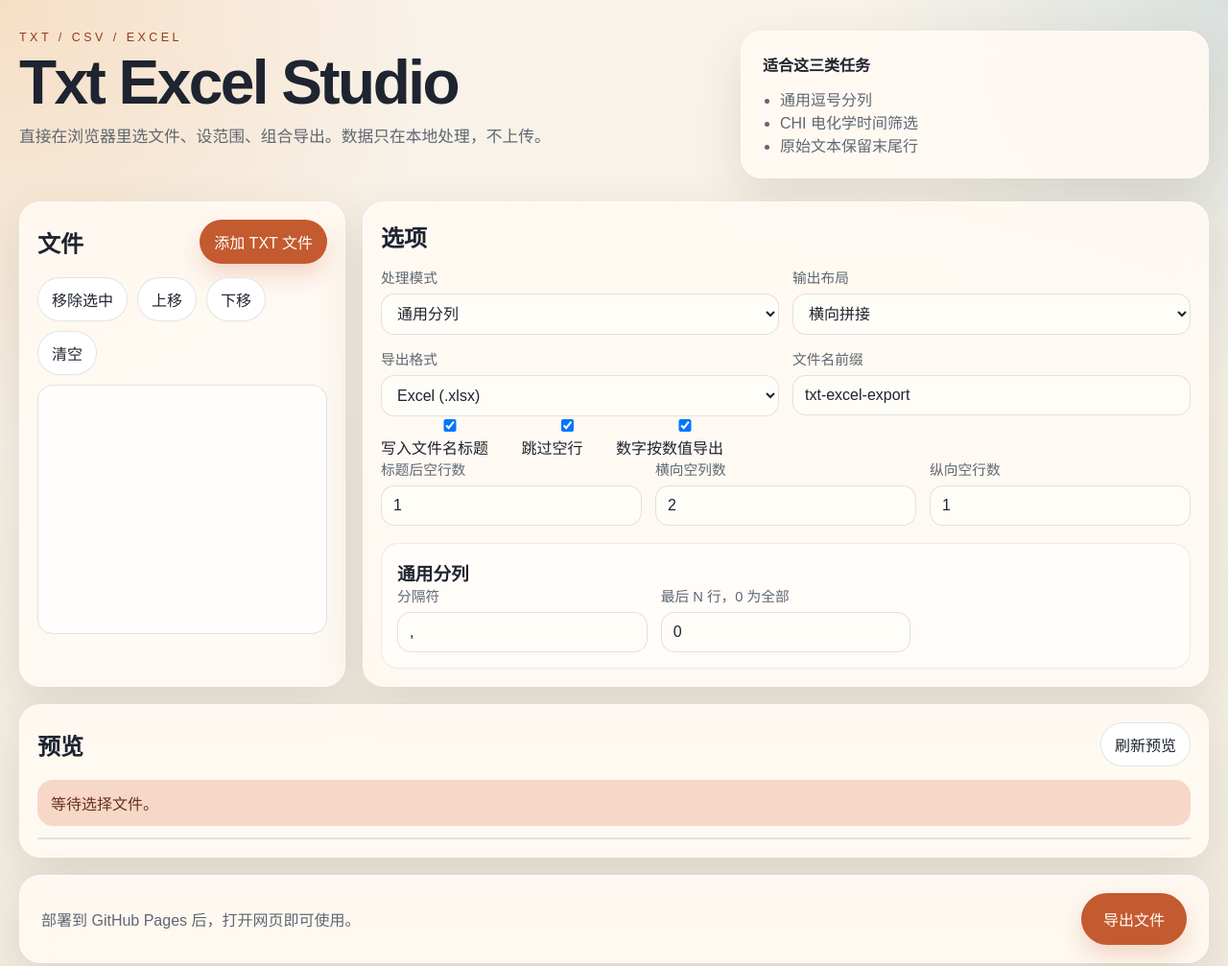
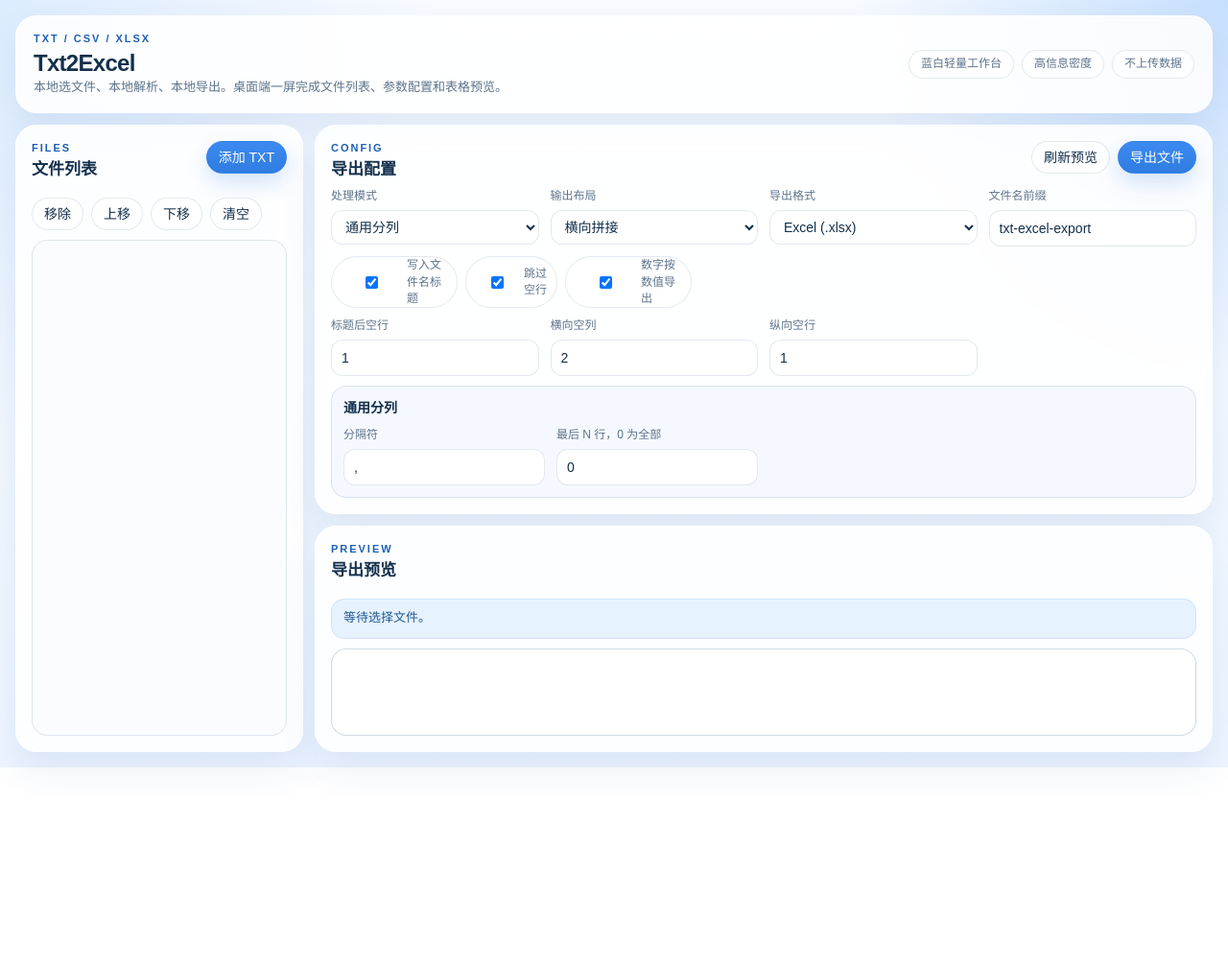
Before and after one commit to ZhengLi-04/Txt2Excel, a plain HTML site: page index.html in a window 1280 px wide. Shown: the top 1007 px of the page at 96% size. After the commit the page ends 800 px from the top, so only its background shows below. Drawn offline with Linux system fonts and the light colour scheme.

Commit message:
Refine workspace layout and blue theme

```diff
--- a/app.js
+++ b/app.js
@@ -47,8 +47,7 @@
 
 function setStatus(message, isError = false) {
   refs.status.textContent = message;
-  refs.status.style.background = isError ? "#f4d2d2" : "";
-  refs.status.style.color = isError ? "#7a1d1d" : "";
+  refs.status.classList.toggle("error", isError);
 }
 
 function refreshFileList() {
--- a/index.html
+++ b/index.html
@@ -10,45 +10,51 @@
   </head>
   <body>
     <div class="page-shell">
-      <header class="hero">
-        <div>
-          <p class="eyebrow">TXT / CSV / Excel</p>
-          <h1>Txt Excel Studio</h1>
-          <p class="hero-copy">
-            直接在浏览器里选文件、设范围、组合导出。数据只在本地处理，不上传。
-          </p>
+      <header class="topbar panel">
+        <div class="topbar-main">
+          <p class="eyebrow">TXT / CSV / XLSX</p>
+          <h1>Txt2Excel</h1>
+          <p class="hero-copy">本地选文件、本地解析、本地导出。桌面端一屏完成文件列表、参数配置和表格预览。</p>
         </div>
-        <div class="hero-card">
-          <p>适合这三类任务</p>
-          <ul>
-            <li>通用逗号分列</li>
-            <li>CHI 电化学时间筛选</li>
-            <li>原始文本保留末尾行</li>
-          </ul>
+        <div class="topbar-meta">
+          <span class="meta-pill">蓝白轻量工作台</span>
+          <span class="meta-pill">高信息密度</span>
+          <span class="meta-pill">不上传数据</span>
         </div>
       </header>
 
       <main class="workspace">
-        <section class="panel panel-files">
+        <aside class="panel panel-files">
           <div class="panel-head">
-            <h2>文件</h2>
+            <div>
+              <p class="panel-kicker">Files</p>
+              <h2>文件列表</h2>
+            </div>
             <label class="button primary">
-              添加 TXT 文件
+              添加 TXT
               <input id="file-input" type="file" accept=".txt,text/plain" multiple hidden />
             </label>
           </div>
           <div class="file-actions">
-            <button id="remove-selected" class="button ghost" type="button">移除选中</button>
+            <button id="remove-selected" class="button ghost" type="button">移除</button>
             <button id="move-up" class="button ghost" type="button">上移</button>
             <button id="move-down" class="button ghost" type="button">下移</button>
             <button id="clear-files" class="button ghost" type="button">清空</button>
           </div>
           <select id="file-list" class="file-list" multiple></select>
-        </section>
+        </aside>
 
+        <section class="main-stage">
           <section class="panel panel-options">
             <div class="panel-head">
-            <h2>选项</h2>
+              <div>
+                <p class="panel-kicker">Config</p>
+                <h2>导出配置</h2>
+              </div>
+              <div class="panel-head-actions">
+                <button id="build-preview" class="button ghost" type="button">刷新预览</button>
+                <button id="export-button" class="button primary" type="button">导出文件</button>
+              </div>
             </div>
 
             <div class="grid">
@@ -92,15 +98,15 @@
 
             <div class="grid compact">
               <label class="field">
-              <span>标题后空行数</span>
+                <span>标题后空行</span>
                 <input id="title-gap" type="number" min="0" value="1" />
               </label>
               <label class="field">
-              <span>横向空列数</span>
+                <span>横向空列</span>
                 <input id="col-gap" type="number" min="0" value="2" />
               </label>
               <label class="field">
-              <span>纵向空行数</span>
+                <span>纵向空行</span>
                 <input id="row-gap" type="number" min="0" value="1" />
               </label>
             </div>
@@ -170,8 +176,10 @@
 
           <section class="panel panel-preview">
             <div class="panel-head">
-            <h2>预览</h2>
-            <button id="build-preview" class="button ghost" type="button">刷新预览</button>
+              <div>
+                <p class="panel-kicker">Preview</p>
+                <h2>导出预览</h2>
+              </div>
             </div>
             <div id="status" class="status">等待选择文件。</div>
             <div class="preview-wrap">
@@ -181,12 +189,8 @@
               </table>
             </div>
           </section>
+        </section>
       </main>
-
-      <footer class="footer-bar">
-        <p>部署到 GitHub Pages 后，打开网页即可使用。</p>
-        <button id="export-button" class="button primary large" type="button">导出文件</button>
-      </footer>
     </div>
   </body>
 </html>
--- a/styles.css
+++ b/styles.css
@@ -1,169 +1,222 @@
 :root {
-  --bg: #f4efe5;
-  --surface: rgba(255, 250, 243, 0.9);
-  --surface-strong: #fffdf8;
-  --ink: #1e2430;
-  --muted: #5f6773;
-  --line: rgba(30, 36, 48, 0.12);
-  --accent: #c45a2f;
-  --accent-deep: #903c1e;
-  --accent-soft: #f7d7c7;
-  --shadow: 0 18px 50px rgba(60, 48, 37, 0.12);
+  --bg: #eef5ff;
+  --bg-deep: #dbeafe;
+  --surface: rgba(255, 255, 255, 0.88);
+  --surface-strong: #ffffff;
+  --surface-soft: #f5f9ff;
+  --ink: #13304c;
+  --muted: #5d738b;
+  --line: rgba(27, 72, 120, 0.12);
+  --line-strong: rgba(27, 72, 120, 0.2);
+  --accent: #2f7de1;
+  --accent-deep: #1d5fb5;
+  --accent-soft: #dcecff;
+  --ok-bg: #e7f2ff;
+  --ok-text: #1f5a96;
+  --shadow: 0 18px 36px rgba(51, 101, 170, 0.1);
 }
 
 * {
   box-sizing: border-box;
 }
 
+html,
+body {
+  height: 100%;
+}
+
 body {
   margin: 0;
-  font-family: "Avenir Next", "PingFang SC", "Noto Sans SC", sans-serif;
+  overflow: hidden;
+  font-family: "IBM Plex Sans", "Avenir Next", "PingFang SC", "Noto Sans SC", sans-serif;
+  font-size: 14px;
+  line-height: 1.45;
   color: var(--ink);
   background:
-    radial-gradient(circle at top left, rgba(243, 197, 152, 0.45), transparent 28%),
-    radial-gradient(circle at top right, rgba(138, 177, 190, 0.28), transparent 24%),
-    linear-gradient(180deg, #f9f3ea 0%, #f1ecdf 100%);
+    radial-gradient(circle at top left, rgba(96, 165, 250, 0.18), transparent 30%),
+    radial-gradient(circle at top right, rgba(191, 219, 254, 0.88), transparent 26%),
+    linear-gradient(180deg, #f8fbff 0%, #edf5ff 100%);
 }
 
 .page-shell {
-  max-width: 1280px;
+  max-width: 1480px;
+  height: 100vh;
   margin: 0 auto;
-  padding: 32px 20px 40px;
+  padding: 16px;
+  display: grid;
+  grid-template-rows: auto minmax(0, 1fr);
+  gap: 12px;
 }
 
-.hero {
-  display: grid;
-  grid-template-columns: 1.5fr 1fr;
-  gap: 20px;
-  align-items: stretch;
-  margin-bottom: 24px;
+.panel {
+  background: var(--surface);
+  border: 1px solid rgba(255, 255, 255, 0.82);
+  border-radius: 22px;
+  backdrop-filter: blur(18px);
+  box-shadow: var(--shadow);
 }
 
-.hero h1 {
-  margin: 0 0 12px;
-  font-size: clamp(2.4rem, 5vw, 4.8rem);
-  line-height: 0.96;
-  letter-spacing: -0.04em;
+.topbar {
+  padding: 16px 18px;
+  display: flex;
+  justify-content: space-between;
+  gap: 16px;
+  align-items: center;
 }
 
-.eyebrow {
-  margin: 0 0 10px;
+.topbar-main {
+  min-width: 0;
+}
+
+.eyebrow,
+.panel-kicker {
+  margin: 0 0 4px;
   color: var(--accent-deep);
-  font-size: 0.78rem;
-  letter-spacing: 0.28em;
+  font-size: 11px;
+  letter-spacing: 0.18em;
   text-transform: uppercase;
+  font-weight: 700;
+}
+
+.topbar h1,
+.panel-head h2,
+.subpanel h3 {
+  margin: 0;
+}
+
+.topbar h1 {
+  font-size: 24px;
+  line-height: 1.05;
+  letter-spacing: -0.03em;
 }
 
 .hero-copy {
-  max-width: 46rem;
-  margin: 0;
+  margin: 4px 0 0;
+  max-width: 760px;
   color: var(--muted);
-  font-size: 1.05rem;
+  font-size: 13px;
 }
 
-.hero-card,
-.panel,
-.footer-bar {
-  background: var(--surface);
-  border: 1px solid rgba(255, 255, 255, 0.6);
-  backdrop-filter: blur(14px);
-  box-shadow: var(--shadow);
-  border-radius: 22px;
+.topbar-meta {
+  display: flex;
+  gap: 8px;
+  flex-wrap: wrap;
+  justify-content: flex-end;
 }
 
-.hero-card {
-  padding: 22px;
-  align-self: end;
-}
-
-.hero-card p {
-  margin: 0 0 12px;
-  font-weight: 700;
-}
-
-.hero-card ul {
-  margin: 0;
-  padding-left: 18px;
+.meta-pill {
+  display: inline-flex;
+  align-items: center;
+  min-height: 30px;
+  padding: 0 12px;
+  border: 1px solid var(--line);
+  border-radius: 999px;
+  background: rgba(255, 255, 255, 0.72);
   color: var(--muted);
+  font-size: 12px;
+  white-space: nowrap;
 }
 
 .workspace {
+  min-height: 0;
   display: grid;
-  grid-template-columns: 340px 1fr;
-  gap: 18px;
-}
-
-.panel {
-  padding: 18px;
+  grid-template-columns: 300px minmax(0, 1fr);
+  gap: 12px;
 }
 
 .panel-files,
-.panel-preview {
-  grid-column: span 1;
+.main-stage,
+.panel-preview,
+.panel-options {
+  min-height: 0;
+}
+
+.panel-files {
+  padding: 16px;
+  display: grid;
+  grid-template-rows: auto auto minmax(0, 1fr);
+  gap: 10px;
+}
+
+.main-stage {
+  min-width: 0;
+  display: grid;
+  grid-template-rows: auto minmax(0, 1fr);
+  gap: 12px;
 }
 
 .panel-options {
-  grid-column: span 1;
+  padding: 16px;
+  overflow: auto;
 }
 
 .panel-preview {
-  grid-column: 1 / -1;
+  padding: 16px;
+  display: grid;
+  grid-template-rows: auto auto minmax(0, 1fr);
+  gap: 10px;
 }
 
 .panel-head {
   display: flex;
   justify-content: space-between;
-  align-items: center;
+  align-items: flex-start;
   gap: 12px;
-  margin-bottom: 14px;
+  margin-bottom: 10px;
 }
 
-.panel-head h2,
-.subpanel h3 {
-  margin: 0;
+.panel-head h2 {
+  font-size: 17px;
+  line-height: 1.15;
+}
+
+.panel-head-actions {
+  display: flex;
+  gap: 8px;
+  align-items: center;
+  flex-wrap: wrap;
 }
 
 .file-actions,
-.toggles,
-.footer-bar {
+.toggles {
   display: flex;
   flex-wrap: wrap;
-  gap: 10px;
-}
-
-.file-actions {
-  margin-bottom: 10px;
+  gap: 8px;
 }
 
 .file-list {
   width: 100%;
-  min-height: 260px;
-  padding: 12px;
+  min-height: 0;
+  height: 100%;
+  padding: 10px;
   border-radius: 16px;
   border: 1px solid var(--line);
-  background: rgba(255, 255, 255, 0.75);
+  background: rgba(250, 252, 255, 0.96);
+  color: var(--ink);
   font: inherit;
 }
 
 .grid {
   display: grid;
-  grid-template-columns: repeat(2, minmax(0, 1fr));
-  gap: 14px;
+  grid-template-columns: repeat(4, minmax(0, 1fr));
+  gap: 10px 12px;
 }
 
 .grid.compact {
-  grid-template-columns: repeat(3, minmax(0, 1fr));
+  grid-template-columns: repeat(4, minmax(0, 1fr));
 }
 
 .field {
   display: flex;
   flex-direction: column;
-  gap: 7px;
+  gap: 5px;
+  min-width: 0;
 }
 
 .field span {
   color: var(--muted);
-  font-size: 0.92rem;
+  font-size: 12px;
+  white-space: nowrap;
 }
 
 input,
@@ -175,30 +228,45 @@
 input,
 select {
   width: 100%;
-  padding: 11px 12px;
-  border-radius: 14px;
+  min-width: 0;
+  padding: 8px 10px;
+  border-radius: 12px;
   border: 1px solid var(--line);
   background: var(--surface-strong);
   color: var(--ink);
+  outline: none;
+}
+
+input:focus,
+select:focus {
+  border-color: rgba(47, 125, 225, 0.35);
+  box-shadow: 0 0 0 3px rgba(47, 125, 225, 0.12);
 }
 
 .subpanel {
-  margin-top: 18px;
-  padding: 16px;
-  border-radius: 18px;
-  background: rgba(255, 255, 255, 0.58);
-  border: 1px solid rgba(30, 36, 48, 0.08);
+  margin-top: 10px;
+  padding: 12px;
+  border-radius: 16px;
+  background: var(--surface-soft);
+  border: 1px solid var(--line);
+}
+
+.subpanel h3 {
+  margin-bottom: 10px;
+  font-size: 14px;
 }
 
 .button {
   display: inline-flex;
   align-items: center;
   justify-content: center;
-  gap: 8px;
-  padding: 10px 14px;
+  gap: 6px;
+  min-height: 34px;
+  padding: 0 12px;
   border-radius: 999px;
   border: 1px solid transparent;
   cursor: pointer;
+  white-space: nowrap;
   transition: transform 140ms ease, box-shadow 140ms ease, background 140ms ease;
 }
 
@@ -207,48 +275,69 @@
 }
 
 .button.primary {
-  background: var(--accent);
-  color: white;
-  box-shadow: 0 12px 24px rgba(196, 90, 47, 0.22);
+  background: linear-gradient(180deg, #3c8af0 0%, #2f7de1 100%);
+  color: #fff;
+  box-shadow: 0 10px 22px rgba(47, 125, 225, 0.2);
 }
 
 .button.ghost {
-  background: white;
+  background: rgba(255, 255, 255, 0.78);
   border-color: var(--line);
   color: var(--ink);
 }
 
-.button.large {
-  padding: 14px 22px;
-  font-size: 1rem;
+.toggles {
+  margin: 10px 0;
+}
+
+.toggles label {
+  display: inline-flex;
+  align-items: center;
+  gap: 6px;
+  min-height: 32px;
+  padding: 0 10px;
+  border-radius: 999px;
+  background: rgba(255, 255, 255, 0.72);
+  border: 1px solid var(--line);
+  color: var(--muted);
+  font-size: 12px;
 }
 
 .status {
-  min-height: 48px;
-  padding: 12px 14px;
-  border-radius: 16px;
-  background: var(--accent-soft);
-  color: #69311e;
-  margin-bottom: 12px;
+  min-height: 42px;
+  padding: 10px 12px;
+  border-radius: 14px;
+  background: var(--ok-bg);
+  color: var(--ok-text);
+  border: 1px solid rgba(47, 125, 225, 0.12);
+  font-size: 13px;
+}
+
+.status.error {
+  background: #fdecec;
+  color: #8e2f3b;
+  border-color: rgba(190, 66, 88, 0.14);
 }
 
 .preview-wrap {
+  min-height: 0;
   overflow: auto;
-  border-radius: 18px;
-  border: 1px solid var(--line);
-  background: rgba(255, 255, 255, 0.84);
+  border-radius: 16px;
+  border: 1px solid var(--line-strong);
+  background: rgba(255, 255, 255, 0.9);
 }
 
 table {
   width: 100%;
   border-collapse: collapse;
   min-width: 720px;
+  font-size: 12px;
 }
 
 th,
 td {
-  padding: 10px 12px;
-  border-bottom: 1px solid rgba(30, 36, 48, 0.08);
+  padding: 8px 10px;
+  border-bottom: 1px solid rgba(27, 72, 120, 0.08);
   text-align: left;
   white-space: nowrap;
 }
@@ -256,34 +345,85 @@
 thead {
   position: sticky;
   top: 0;
-  background: #fff9f3;
+  background: #f2f7ff;
+  z-index: 1;
+}
+
+th {
+  color: var(--accent-deep);
+  font-weight: 700;
+}
+
+tbody tr:nth-child(even) {
+  background: rgba(240, 247, 255, 0.55);
 }
 
 .hidden {
   display: none;
 }
 
-.footer-bar {
-  justify-content: space-between;
-  align-items: center;
-  margin-top: 18px;
-  padding: 18px 22px;
+@media (max-width: 1180px) {
+  body {
+    overflow: auto;
+  }
+
+  .page-shell {
+    height: auto;
+    min-height: 100vh;
+  }
+
+  .workspace {
+    grid-template-columns: 1fr;
+  }
+
+  .main-stage {
+    grid-template-rows: auto auto;
+  }
+
+  .file-list {
+    min-height: 220px;
+  }
+
+  .grid,
+  .grid.compact {
+    grid-template-columns: repeat(2, minmax(0, 1fr));
+  }
 }
 
-.footer-bar p {
-  margin: 0;
-  color: var(--muted);
-}
+@media (max-width: 720px) {
+  .page-shell {
+    padding: 10px;
+    gap: 10px;
+  }
 
-@media (max-width: 960px) {
-  .hero,
-  .workspace,
+  .topbar,
+  .panel-files,
+  .panel-options,
+  .panel-preview {
+    padding: 12px;
+  }
+
+  .topbar {
+    flex-direction: column;
+    align-items: flex-start;
+  }
+
+  .topbar-meta,
+  .panel-head-actions {
+    width: 100%;
+    justify-content: flex-start;
+  }
+
   .grid,
   .grid.compact {
     grid-template-columns: 1fr;
   }
 
-  .footer-bar {
-    align-items: stretch;
+  .panel-head {
+    flex-direction: column;
+  }
+
+  .button {
+    min-height: 32px;
   }
 }
```
Lines whose indentation alone changed are shown as unchanged.
